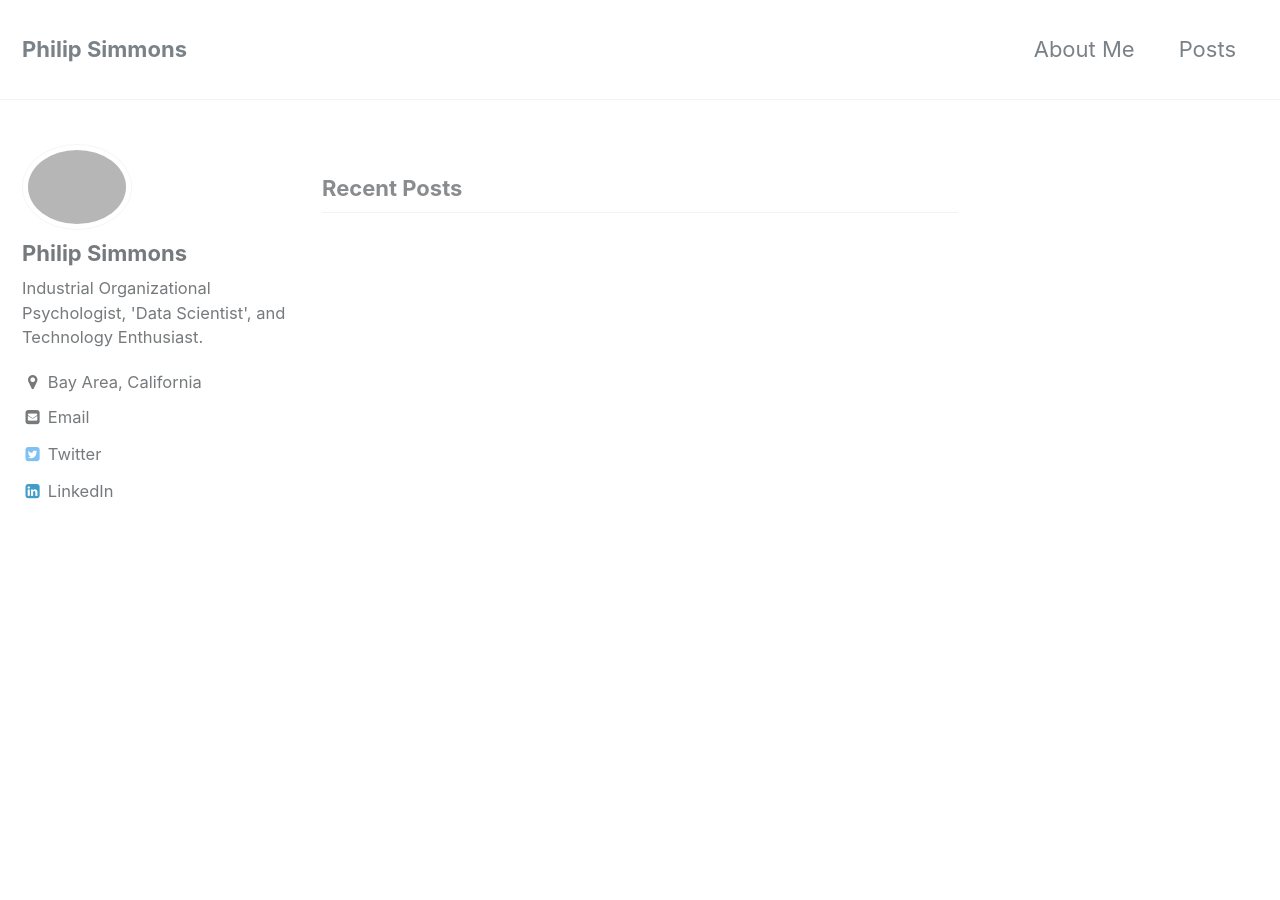
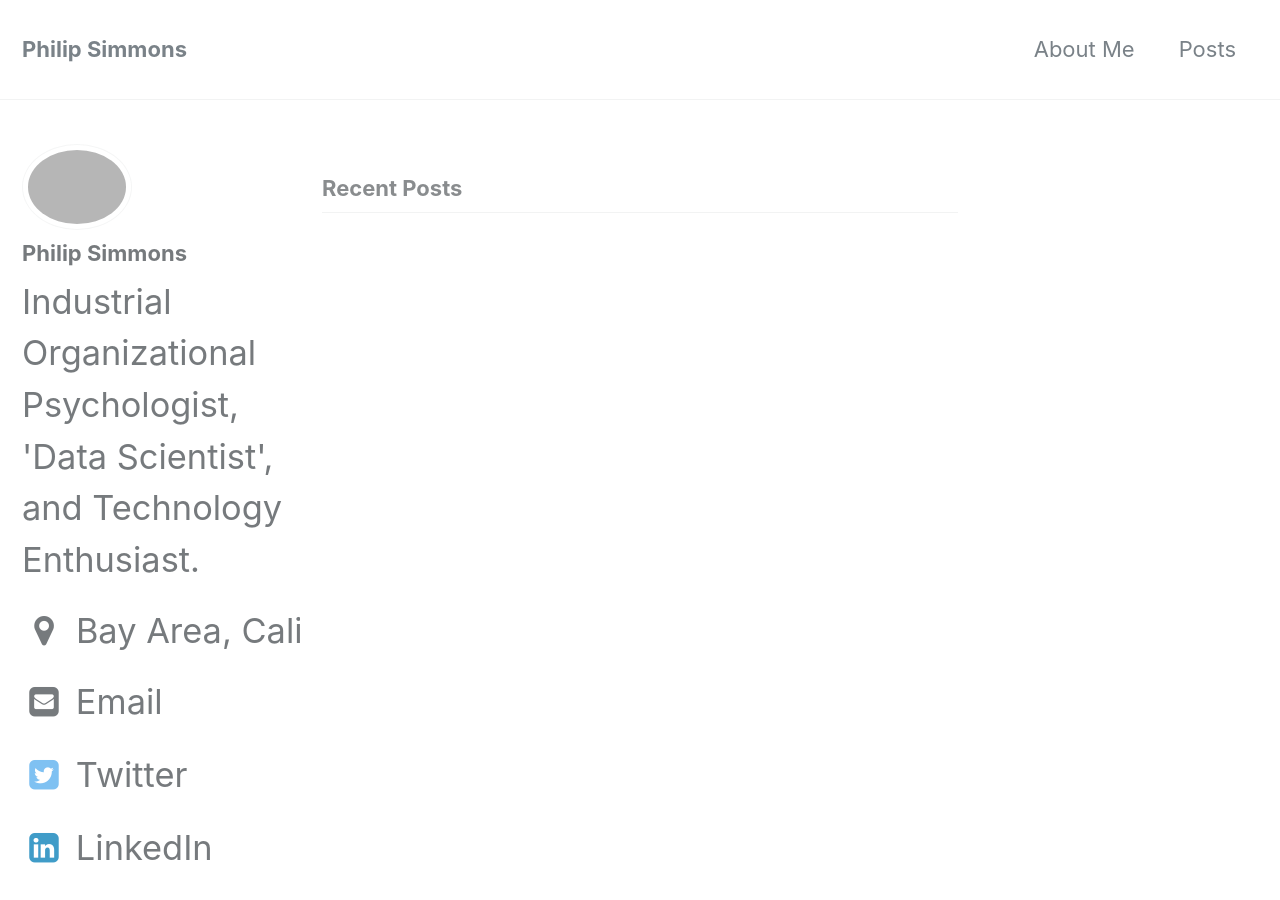
Before and after one commit to PhilpSimmons/PhilpSimmons.github.io, a Jekyll site: the page built from index.html, in a window 1280 px wide and 900 px high. Built offline with Jekyll 4.4.1, drawn with Linux system fonts in a browser that asks for light colours; the list of posts is cut into pages by our own code.

Commit message:
font to 3

```diff
--- a/_sass/minimal-mistakes/_sidebar.scss
+++ b/_sass/minimal-mistakes/_sidebar.scss
@@ -47,7 +47,7 @@
 
   p, li {
     font-family: $sans-serif;
-    font-size: $type-size-6;
+    font-size: $type-size-3;
     line-height: 1.5;
   }
 
```
